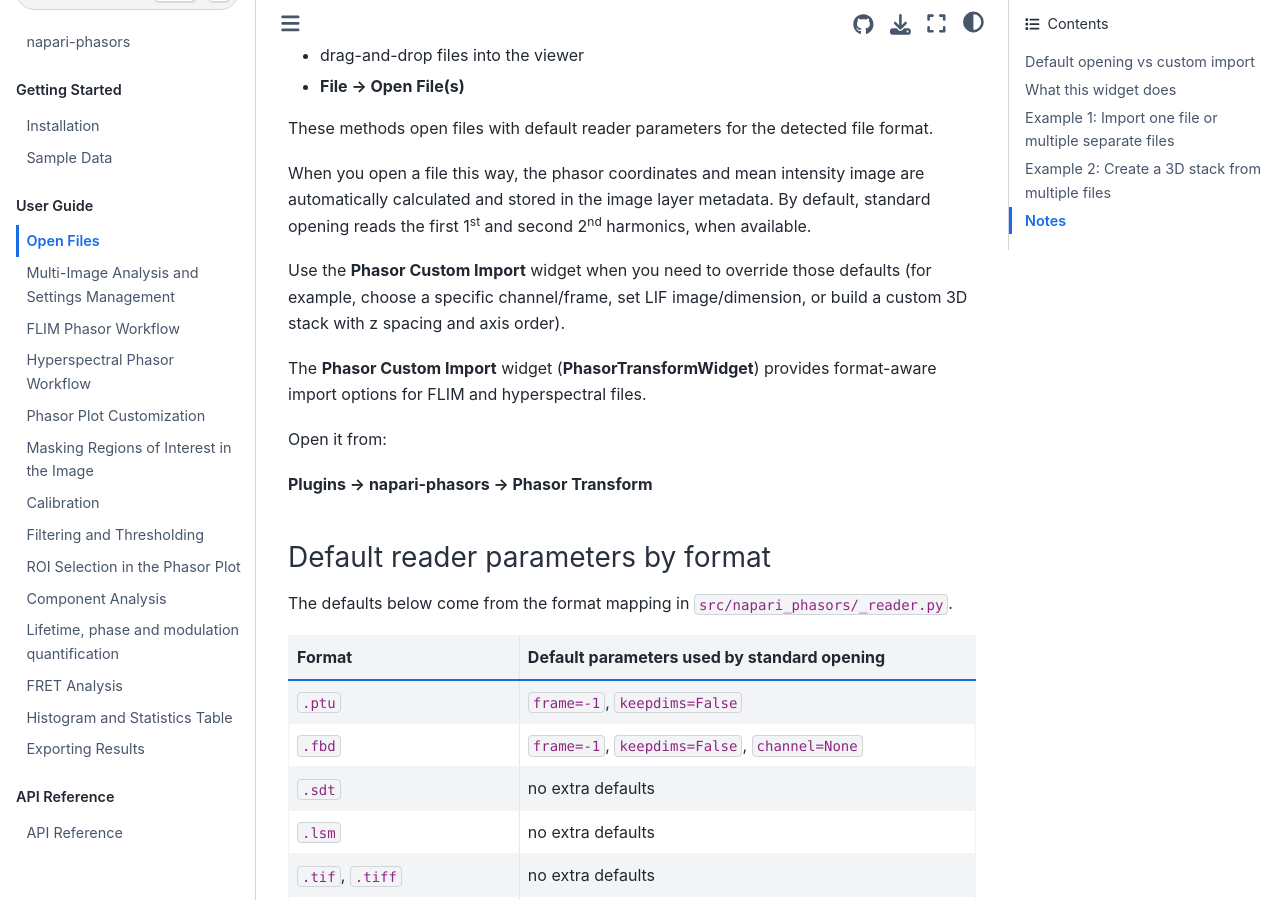
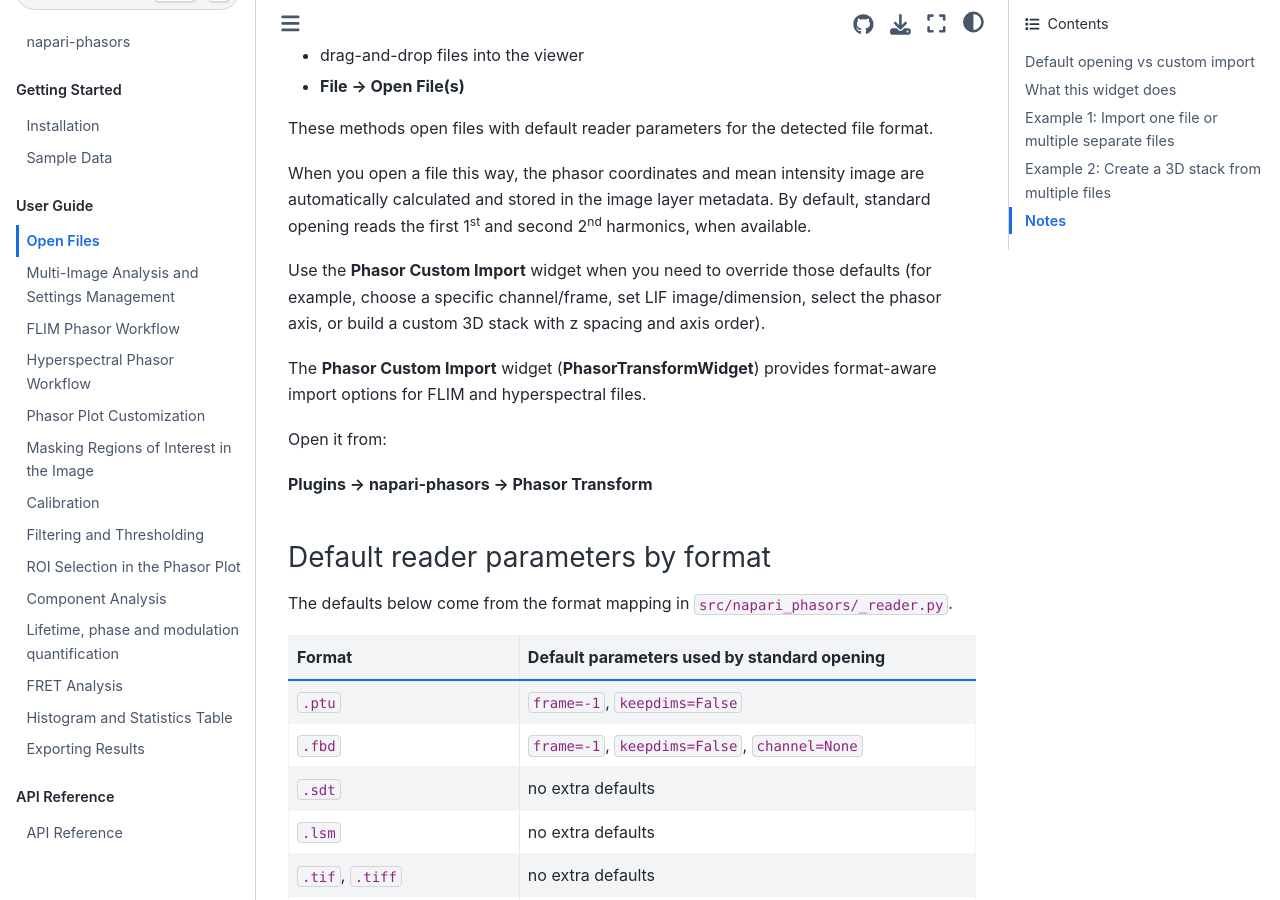
Before and after one commit to napari-phasors/napari-phasors, a Jupyter Book: the page built from docs/guides/open_files.md, in a window 1280 px wide and 900 px high, scrolled down 314 px. Built offline with Jupyter Book 1.0.4 settings and Sphinx 7.4.7 and the Sphinx Book theme 1.1.4, drawn with Linux system fonts in a browser that asks for light colours; some of the changed text lies outside the part shown.

Commit message:
Update export and import tutorials for v0.6.2 release (#294)

```diff
--- a/docs/guides/open_files.md
+++ b/docs/guides/open_files.md
@@ -14,7 +14,7 @@
 When you open a file this way, the phasor coordinates and mean intensity image are automatically calculated and stored in the image layer metadata.
 By default, standard opening reads the first 1<sup>st</sup> and second 2<sup>nd</sup> harmonics, when available.
 
-Use the **Phasor Custom Import** widget when you need to override those defaults (for example, choose a specific channel/frame, set LIF image/dimension, or build a custom 3D stack with z spacing and axis order).
+Use the **Phasor Custom Import** widget when you need to override those defaults (for example, choose a specific channel/frame, set LIF image/dimension, select the phasor axis, or build a custom 3D stack with z spacing and axis order).
 
 The **Phasor Custom Import** widget (**PhasorTransformWidget**) provides format-aware import options for FLIM and hyperspectral files.
 
@@ -60,6 +60,7 @@
 
 - Detects file format and shows relevant import options
 - Previews signal data before transformation
+- Allows choosing a custom **Phasor axis** along which to compute the phasor transform (with "Auto" mode detecting it automatically based on the file format)
 - Supports importing one file, multiple separate files, or a stacked 3D volume
 
 ## Example 1: Import one file or multiple separate files
@@ -68,7 +69,7 @@
 
 1. Click **Select file(s) to be read**.
 2. Choose one or more supported files.
-3. Adjust per-format options (for example channel, frame, harmonics) in the
+3. Adjust per-format options (for example channel, frame, harmonics, and phasor axis) in the
    widget panel.
 4. Click **Phasor Transform**.
 
```
Also changed, not shown: docs/guides/exporting.md (+2 -2 lines).
